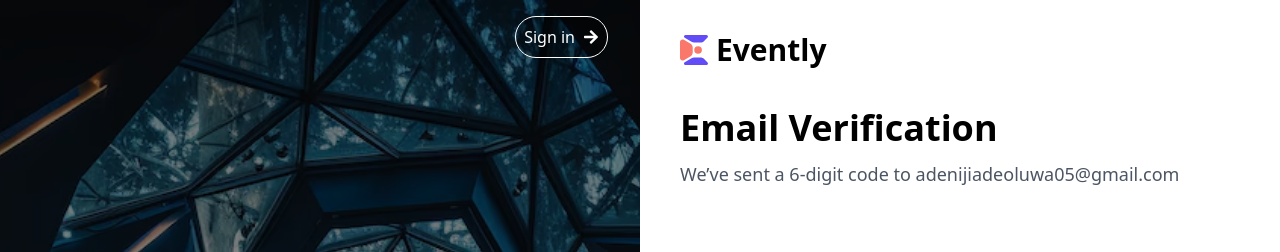
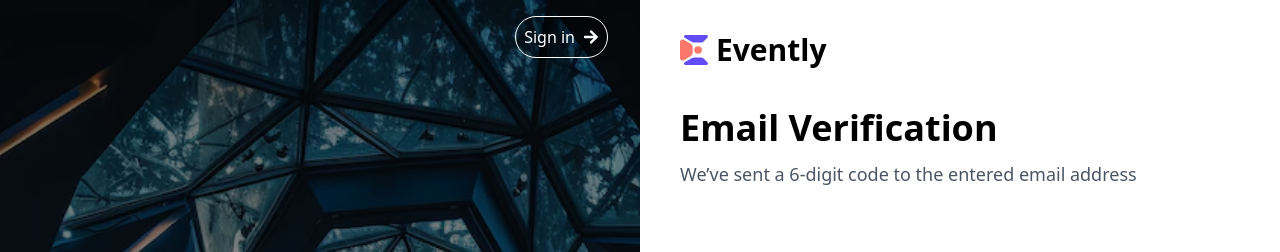
Before and after one commit to Mcdemzy/Evently-EMS, a React (Vite) app: page /forgot-password/email-code in a window 1280 px wide. Shown: the top 252 px of the page. Built offline with nearby package versions, Linux system fonts and the light colour scheme.

Commit message:
Update EmailCode component to display entered email address instead of hardcoded email

```diff
--- a/src/components/Auth/ForgotPassword/EmailCode.tsx
+++ b/src/components/Auth/ForgotPassword/EmailCode.tsx
@@ -39,7 +39,7 @@ const EmailCode = () => {
           <h1 className="text-4xl font-semibold mb-3">Email Verification</h1>
           <p className="text-lg text-gray-600">
             We’ve sent a 6-digit code to{" "}
-            <span className="font-medium">adenijiadeoluwa05@gmail.com</span>
+            <span className="font-medium">the entered email address</span>
           </p>
         </div>
 
```
